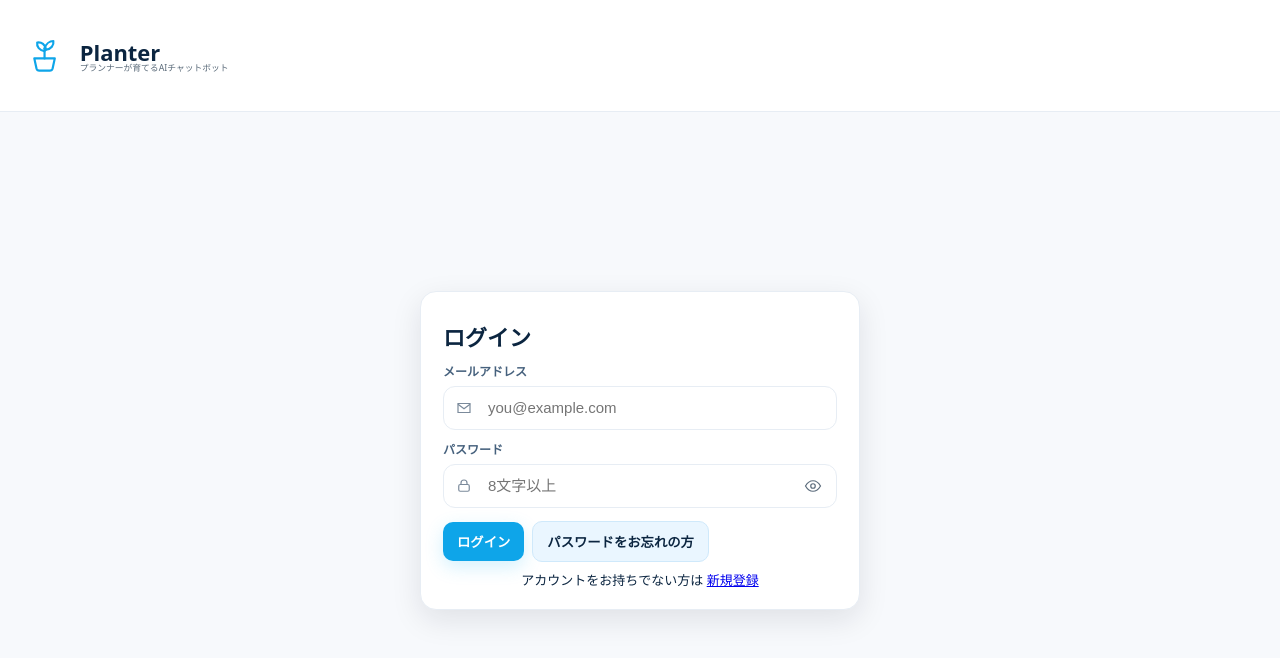
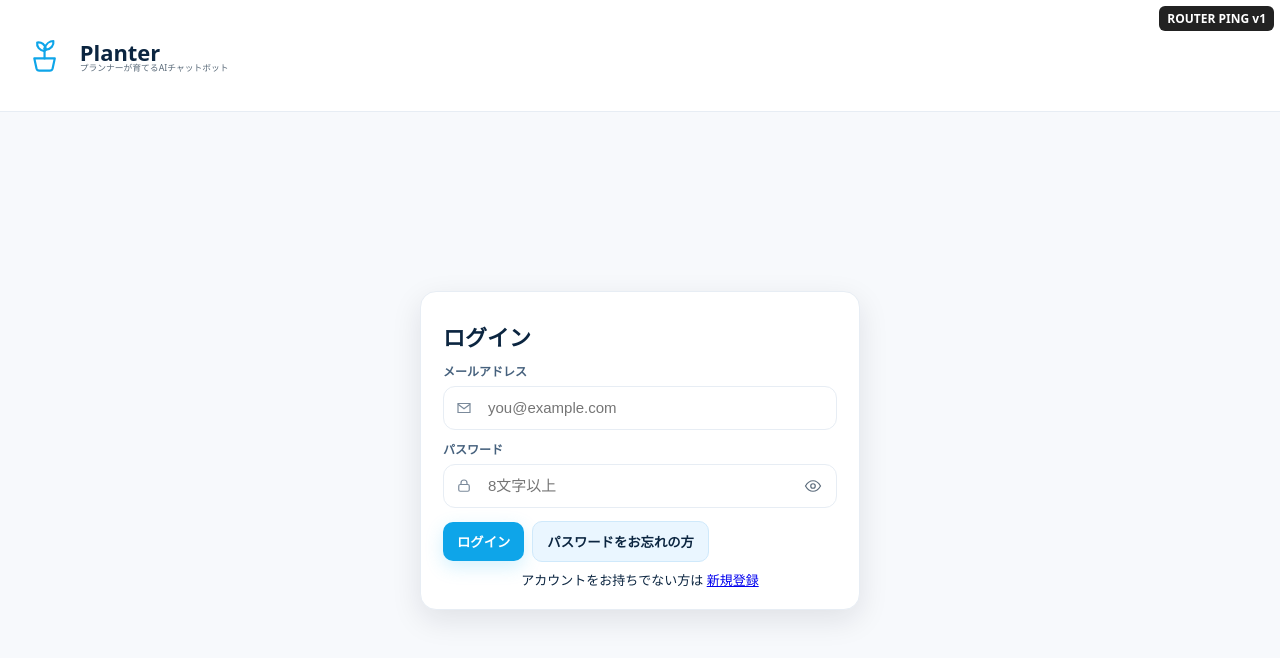
Before and after one commit to m-ota618/shachoai, a React (Vite) app: page /login in a window 1280 px wide. Shown: the top 658 px of the page. Built offline with nearby package versions, Linux system fonts and the light colour scheme; no server answers.

Commit message:
feat: 管理画面

```diff
--- a/src/router.tsx
+++ b/src/router.tsx
@@ -8,9 +8,8 @@ import Signup from "./pages/Signup";
 import ForgotPassword from "./pages/ForgotPassword";
 import AuthCallback from "./pages/AuthCallback";
 import SetPassword from "./pages/SetPassword";
-import App from "./App";
-// ★ ダミー診断のため import は使わない（コメントアウト可）
-// import AdminTenants from "./pages/AdminTenants";
+// 診断のため App は一時無効化（内部の強制ナビ影響を遮断）
+/* import App from "./App"; */
 
 // フロント用 許可ドメイン（空ならフロント側ガードは無効）
 const FRONT_ALLOWED = String(import.meta.env.VITE_ALLOWED_EMAIL_DOMAINS || "")
@@ -22,6 +21,18 @@ function isAllowedDomain(email: string): boolean {
   if (!FRONT_ALLOWED.length) return true;
   const d = (email.toLowerCase().split("@")[1] || "").trim();
   return FRONT_ALLOWED.some((dom) => d === dom || d.endsWith("." + dom));
+}
+
+// ---- 診断用ダミー App ----
+function AppDummy() {
+  return (
+    <div
+      id="APP_DUMMY_PING_v1"
+      style={{ padding: 24, fontWeight: 800, fontSize: 28, letterSpacing: 1 }}
+    >
+      APP DUMMY PING v1
+    </div>
+  );
 }
 
 // 認証＋ドメインガード
@@ -96,7 +107,7 @@ function RequireAuth({ children }: { children: React.ReactNode }) {
     supabase.auth.signOut().catch(() => {});
   }, [ready, forbidden]);
 
-  // 自動誘導：/admin は完全スキップ（ここが肝）
+  // 自動誘導：/admin は完全スキップ
   useEffect(() => {
     if (!ready || !signedIn) return;
 
@@ -149,6 +160,26 @@ function RequireAuth({ children }: { children: React.ReactNode }) {
 
 export default function Router() {
   return (
+    <>
+      {/* ★ どの画面でも常に出る診断オーバーレイ（この行が見えなければ、このRouter自体が読まれていない） */}
+      <div
+        id="ROUTER_PING_v1"
+        style={{
+          position: "fixed",
+          top: 6,
+          right: 6,
+          zIndex: 99999,
+          background: "#222",
+          color: "#fff",
+          padding: "4px 8px",
+          borderRadius: 6,
+          fontSize: 12,
+          fontWeight: 700,
+        }}
+      >
+        ROUTER PING v1
+      </div>
+
       <Routes>
         {/* トップはログインへ */}
         <Route path="/" element={<Navigate to="/login" replace />} />
@@ -161,42 +192,37 @@ export default function Router() {
         <Route path="/reset-password" element={<ResetPassword />} />
         <Route path="/set-password" element={<SetPassword />} />
 
-      {/* ★ ダミー診断：/admin/tenants は必ず PING を出す */}
+        {/* ★ 診断：/admin/tenants は必ず PING を出す（App等は一切使わない） */}
         <Route
           path="/admin/tenants"
           element={
             <RequireAuth>
               <div
-              id="ADMIN_TENANTS_PING"
-              style={{
-                padding: 24,
-                fontWeight: 800,
-                fontSize: 28,
-                letterSpacing: 1,
-              }}
+                id="ADMIN_TENANTS_PING_v1"
+                style={{ padding: 24, fontWeight: 800, fontSize: 28, letterSpacing: 1 }}
               >
-              ADMIN TENANTS PING
+                ADMIN TENANTS PING v1
               </div>
             </RequireAuth>
           }
         />
 
-      {/* 保護ルート（slugなし） */}
+        {/* 保護ルート（slugなし）— 診断のため App をダミーに */}
         <Route
           path="/app"
           element={
             <RequireAuth>
-            <App />
+              <AppDummy />
             </RequireAuth>
           }
         />
 
-      {/* DB版（slug付き） */}
+        {/* DB版（slug付き）— 診断のため App をダミーに */}
         <Route
           path="/:slug/app"
           element={
             <RequireAuth>
-            <App />
+              <AppDummy />
             </RequireAuth>
           }
         />
@@ -204,5 +230,6 @@ export default function Router() {
         {/* ワイルドカードは雑リダイレクト禁止（誤吸収防止） */}
         <Route path="*" element={<div>404</div>} />
       </Routes>
+    </>
   );
 }
```
Lines whose indentation alone changed are shown as unchanged.
